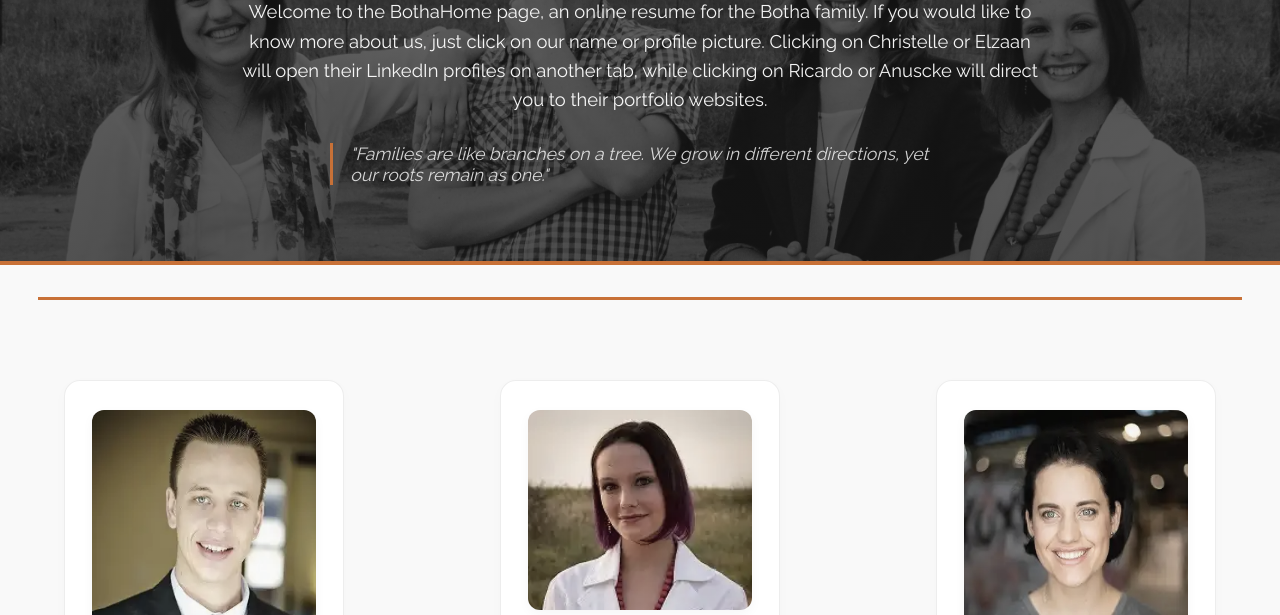
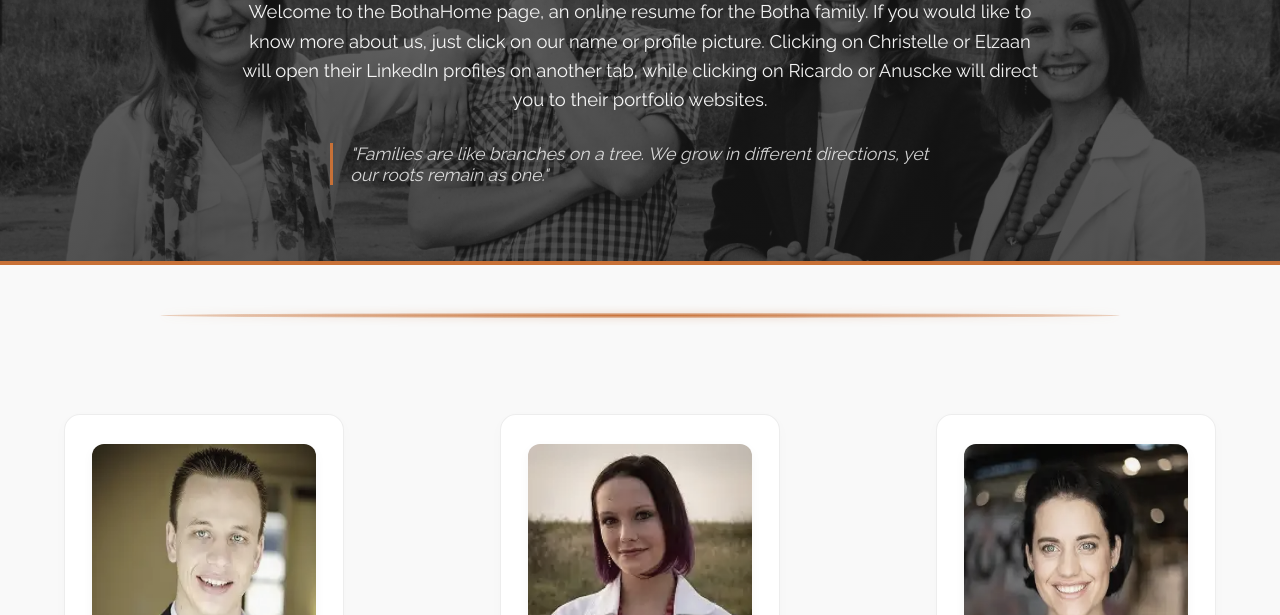
Before and after one commit to irmandos/bothahome, a website: page src/index.html in a window 1280 px wide. Shown: the part 185-800 px from the top of the page. Drawn offline with nearby package versions, Linux system fonts and the light colour scheme.

Commit message:
Style section divider to be a tapered ellipse with a soft orange glow

```diff
--- a/src/assets/css/home.css
+++ b/src/assets/css/home.css
@@ -75,10 +75,13 @@ p {
 }
 
 .sec_divider {
-    width: 94%;
-    background: var(--sec-divider-bg);
-    height: 3px;
-    margin: 2em auto;
+    width: 75%;
+    height: 5px;
+    margin: 3em auto;
+    background: radial-gradient(ellipse at center, var(--sec-divider-bg) 0%, rgba(200, 113, 55, 0.6) 40%, transparent 100%);
+    filter: drop-shadow(0 0 4px rgba(200, 113, 55, 0.45));
+    border-radius: 50%;
+    border: none;
     transition: var(--theme-transition);
 }
 
--- a/src/assets/css/small.css
+++ b/src/assets/css/small.css
@@ -75,10 +75,13 @@ p {
 }
 
 .sec_divider {
-    width: 90%;
-    background: var(--sec-divider-bg);
-    height: 3px;
-    margin: 1.5em auto;
+    width: 80%;
+    height: 4px;
+    margin: 2.5em auto;
+    background: radial-gradient(ellipse at center, var(--sec-divider-bg) 0%, rgba(200, 113, 55, 0.6) 40%, transparent 100%);
+    filter: drop-shadow(0 0 3px rgba(200, 113, 55, 0.4));
+    border-radius: 50%;
+    border: none;
     transition: var(--theme-transition);
 }
 
```
